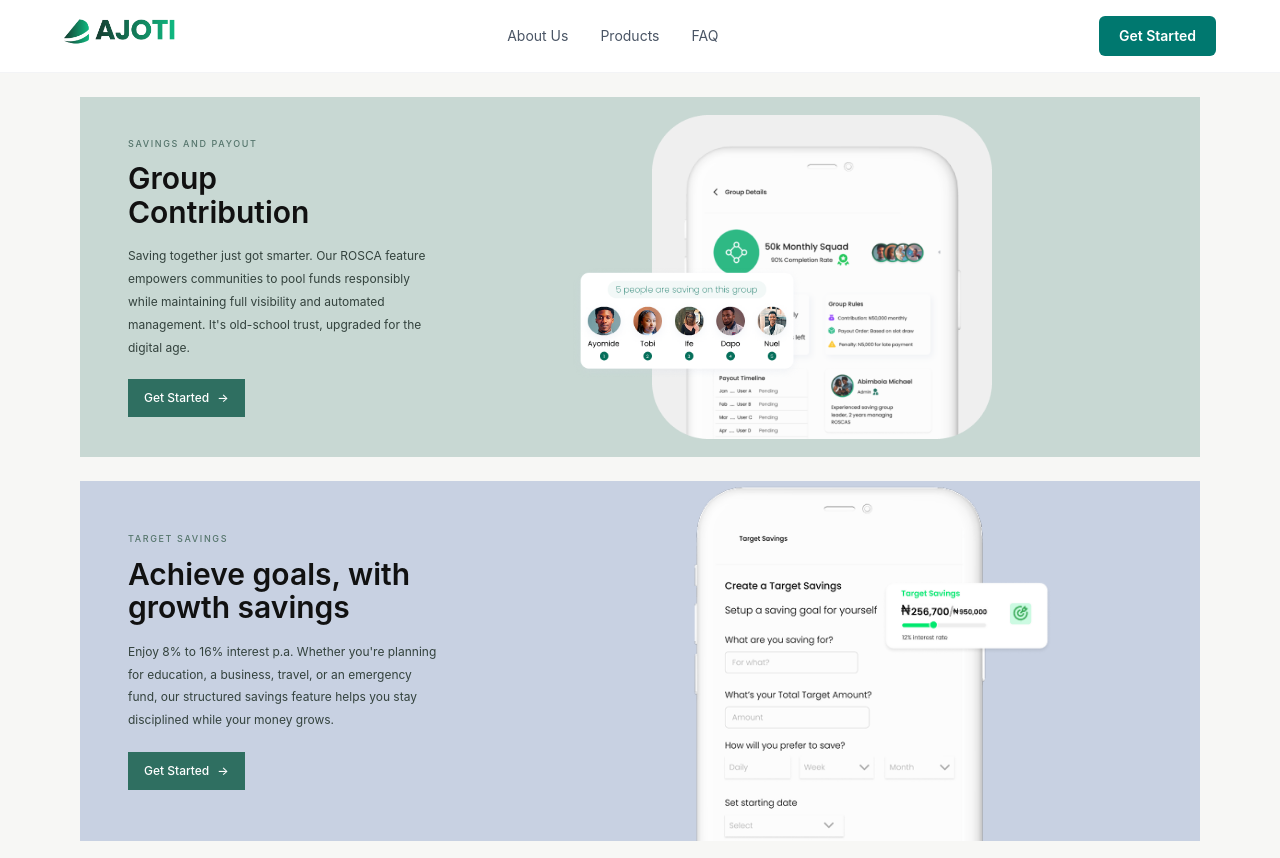
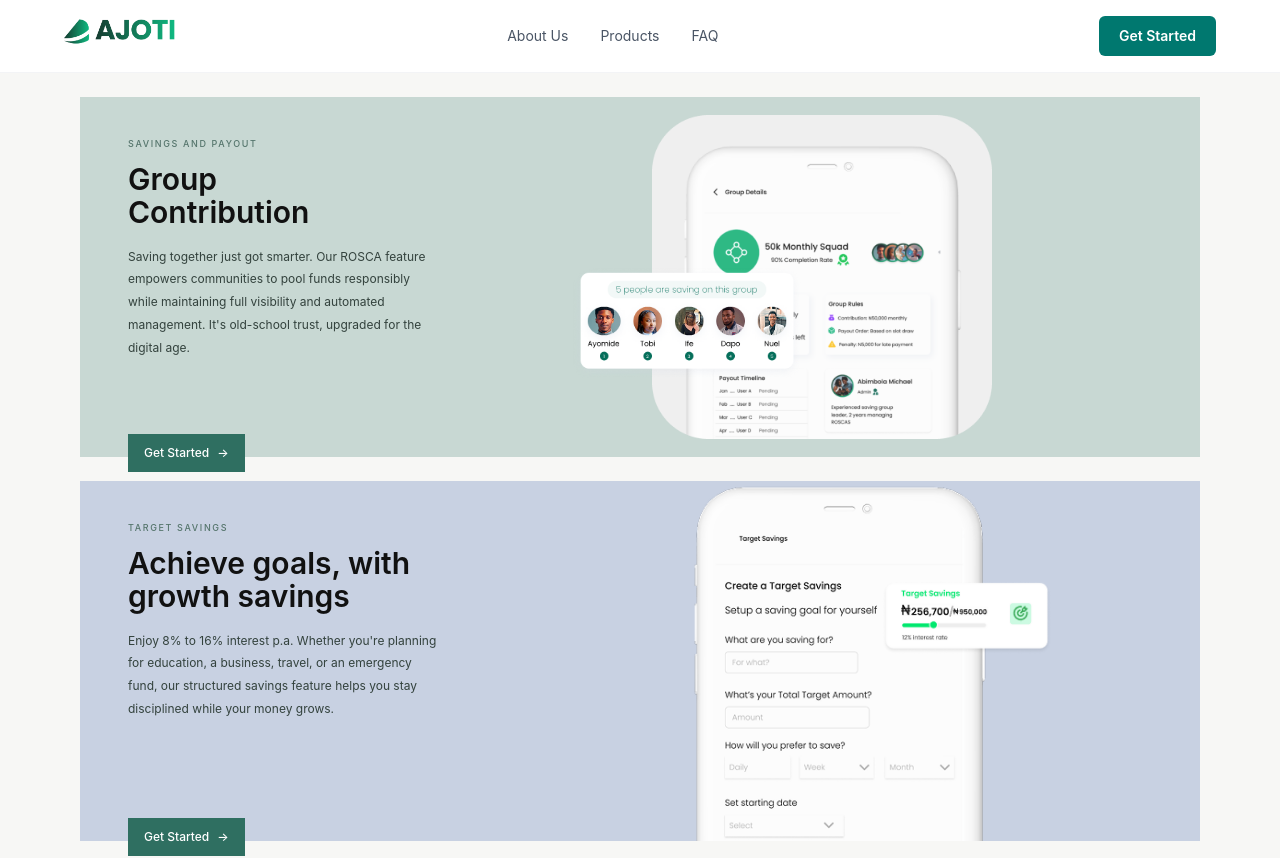
Before and after one commit to ajoti-fintech/ajoti-website, a React (Vite) app: page /products in a window 1280 px wide. Shown: the top 858 px of the page. Built offline with nearby package versions, Linux system fonts and the light colour scheme.

Commit message:
fixed get started button alignment

```diff
--- a/src/pages/Products.tsx
+++ b/src/pages/Products.tsx
@@ -47,8 +47,8 @@ const sections: ProductSection[] = [
     bg: 'bg-[#D0E1D9]',
     image1: investment_phone,
     image2: investment_box,
-    image1ClassName: 'absolute right-0 top-1/2 z-0 h-[350px] w-auto -translate-y-1/2 object-contain',
-    image2ClassName: 'absolute right-[217px] top-[150px] z-10 w-[180px] rounded-[14px]',
+    image1ClassName: 'absolute right-0 top-1/2 z-0 h-[360px] w-auto -translate-y-1/2 object-contain',
+    image2ClassName: 'absolute right-[225px] top-[150px] z-10 w-[180px] rounded-[14px]',
   },
   {
     eyebrow: 'FIXED SAVINGS',
@@ -73,10 +73,11 @@ export default function Products() {
               key={section.title}
               className={`${section.bg} overflow-visible`}
             >
-              <div className="grid h-[360px] items-center gap-6 px-8 md:grid-cols-2 md:px-10 lg:px-12">
+              <div className="grid h-[360px] items-stretch gap-6 px-10 md:grid-cols-2 md:px-10 lg:px-12">
 
                 {/* LEFT TEXT */}
-                <div className="max-w-[340px]">
+                <div className="max-w-[340px] flex flex-col justify-between h-[360px] pt-10 pb-0">
+                  <div>
                     <p className="text-[9px] font-medium uppercase tracking-[0.18em] text-[#55756C]">
                       {section.eyebrow}
                     </p>
@@ -88,8 +89,9 @@ export default function Products() {
                     <p className="mt-4 max-w-[310px] text-[12px] leading-[1.9] text-[#33423D]">
                       {section.description}
                     </p>
+                  </div>
 
-                  <button className="mt-5 inline-flex items-center gap-2 bg-[#2F6F61] px-4 py-2.5 text-[12px] font-medium text-white transition hover:bg-[#275D52]">
+                  <button className="inline-flex w-fit items-center gap-2 bg-[#2F6F61] px-4 py-2.5 text-[12px] font-medium text-white transition hover:bg-[#275D52] mb-[-15px]">
                     Get Started
                     <span aria-hidden="true">→</span>
                   </button>
```
Lines whose indentation alone changed are shown as unchanged.
